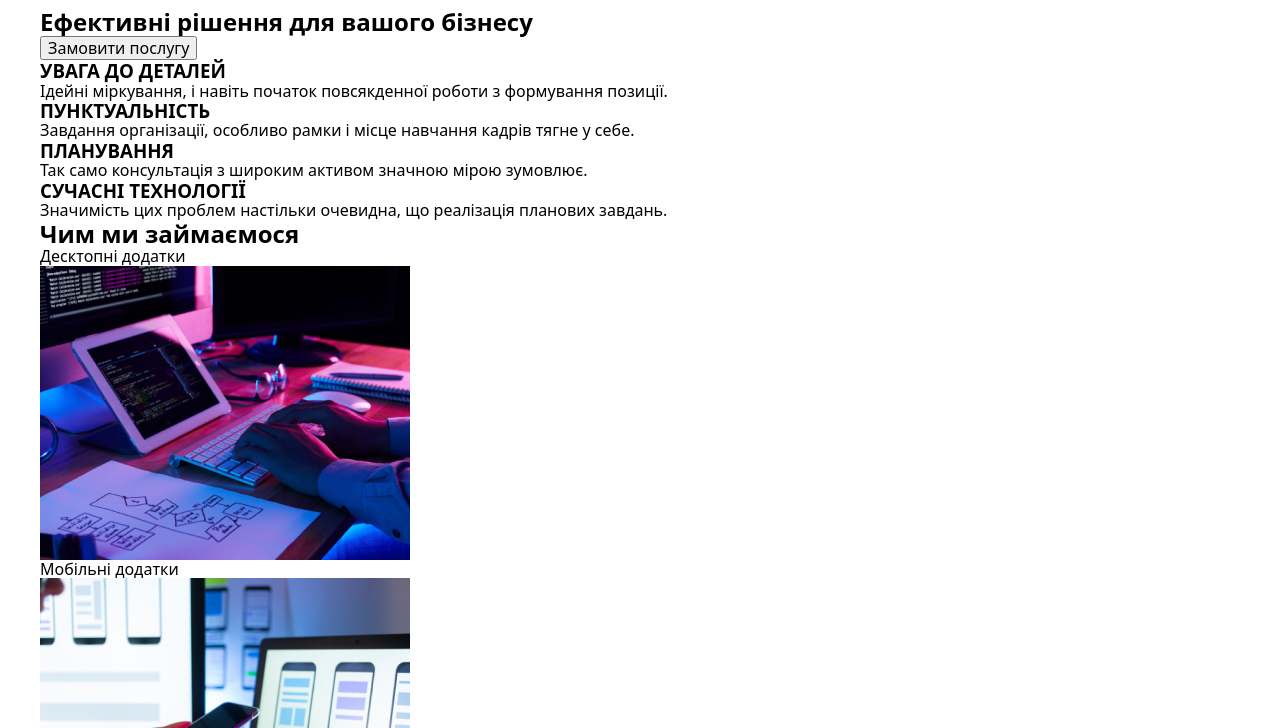
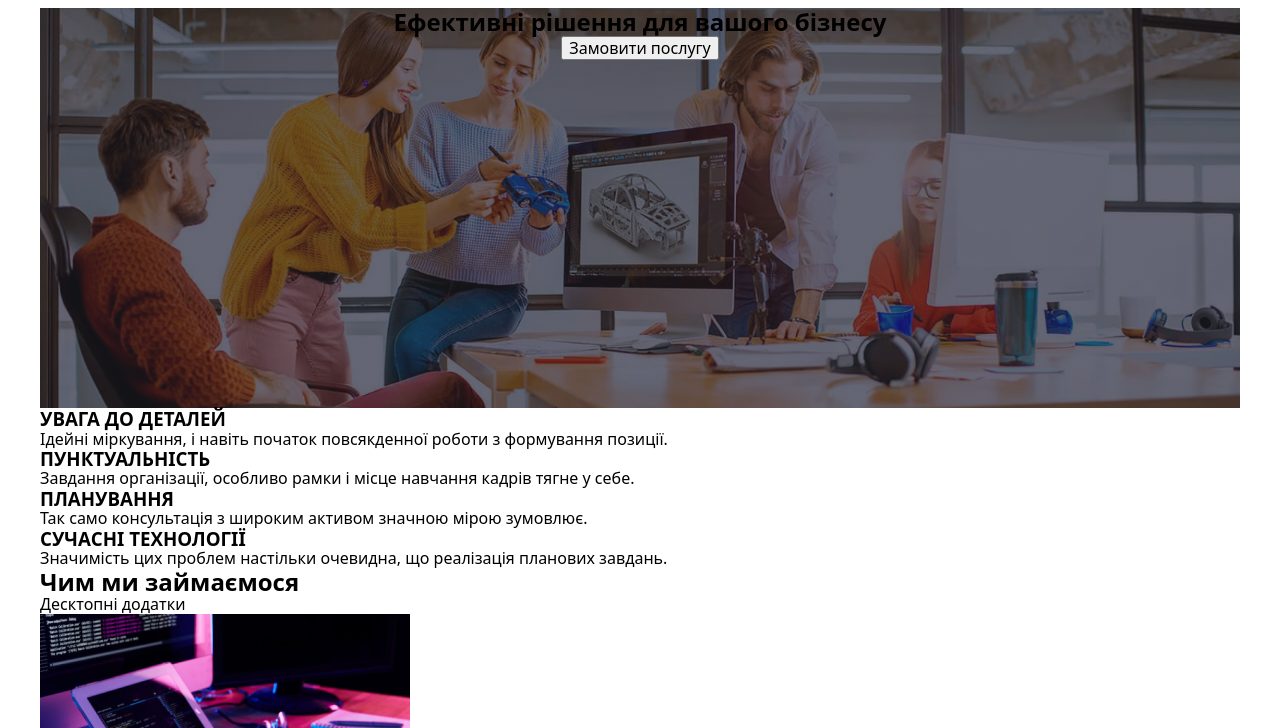
Before and after one commit to NataliShkarupeta/WebStudio-projet-html-css-, a plain HTML site: page index.html in a window 1280 px wide. Shown: the part 72-800 px from the top of the page. Drawn offline with nearby package versions, Linux system fonts and the light colour scheme.

Commit message:
add hero adaptive

```diff
--- a/sass/components/_header.scss
+++ b/sass/components/_header.scss
@@ -26,7 +26,6 @@
 
 // }
 
-
 // .header{
 //     @media screen  and  (min-width: $mobile){
 //         width: $mobile;
@@ -48,36 +47,26 @@
 
 // }
 
-.header__contact {
-  @media screen and (max-width: 767px) {
-    display: none;
-  }
-}
+.header__container {
+  height: 60px;
 
-.header__container{
-    height: 60px;
-    margin-left: auto;
-    margin-right: auto;
-
-    @media screen and (min-width:$tablet) {
-      display:flex;
+  @media screen and (min-width: $tablet) {
     display: flex;
     align-items: center;
-
-      width: $tablet;
-
   }
 
   @media screen and (max-width: 1199px) {
     height: 60px;
   }
 
-      @media screen and (min-width: $desktop){
+  @media screen and (min-width: $desktop) {
     height: 80px;
-        width: $desktop;
-
   }
-
+}
+.header__contact {
+  @media screen and (max-width: 767px) {
+    display: none;
+  }
 }
 //     @media screen and (min-width: $tablet) {
 //         display: flex;
--- a/sass/components/_hero.scss
+++ b/sass/components/_hero.scss
@@ -13,7 +13,6 @@
 // background-position: center;
 // background-size:cover;
 // text-align: center;
-
 
 // &__button{
 //     display: inline-block;
@@ -55,10 +54,7 @@
 //     margin-left: auto;
 //     margin-right: auto;
 
-
-
 //     @media screen and (max-width:1199px) {
-
 
 //         font-size: 26px;
 //         line-height: 1.61;
@@ -81,11 +77,34 @@
 
 // }
 
-// .hero{
-//     @media screen  and  (min-width: $mobile){
-//         width: $mobile;
-//     }
+.hero {
+  width: 480px;
+  height: 400px;
+  margin-left: auto;
+  margin-right: auto;
+  background-color: #2f303a;
+  background-image: linear-gradient(
+      to right,
+      rgba(47, 48, 58, 0.4),
+      rgba(47, 48, 58, 0.4)
+    ),
+    url(../images/backgroundfoto.jpg);
+  background-repeat: no-repeat;
+  background-position: center;
+  background-size: cover;
+  text-align: center;
 
+  @media screen and (min-width: $mobile) {
+    width: $mobile;
+  }
+
+  @media screen and (min-width: $tablet) {
+    width: $tablet;
+  }
+  @media screen and (min-width: $desktop) {
+    width: $desktop;
+  }
+}
 
 //     @media screen and (min-width: 767px) {
 
@@ -104,14 +123,11 @@
 //     }
 // }
 
-
-
 // .hero__container{
 //     margin-left: auto;
 //     margin-right: auto;
 //     width: 400px;
 //     text-align: center;
-
 
 //     @media screen and (max-width:1199px) {
 //         height: 400px;
@@ -126,16 +142,10 @@
 
 // }
 
-
-
-
-
 // .hero__content{
 
 //     padding-top: 118px ;
 //     // display: block;
-
-
 
 // // @media screen  and  (min-width: $mobile){
 // //     width: $mobile;
@@ -146,8 +156,6 @@
 
 // // }
 
-
-
 // // @media screen and (max-width:1199px) {
 
 // //     padding-top: 118px ;
@@ -156,10 +164,8 @@
 // @media screen and (min-width: $desktop){
 //     padding-top: 200px;
 
-
 // }
 // }
-
 
 // .hero__button{
 //     &:hover, &:focus{
```
Also changed, not shown: sass/utils/_layout.scss (+4 -12 lines), css/main.css, css/main.min.css, 2 other files. Lines whose indentation alone changed are shown as unchanged.
